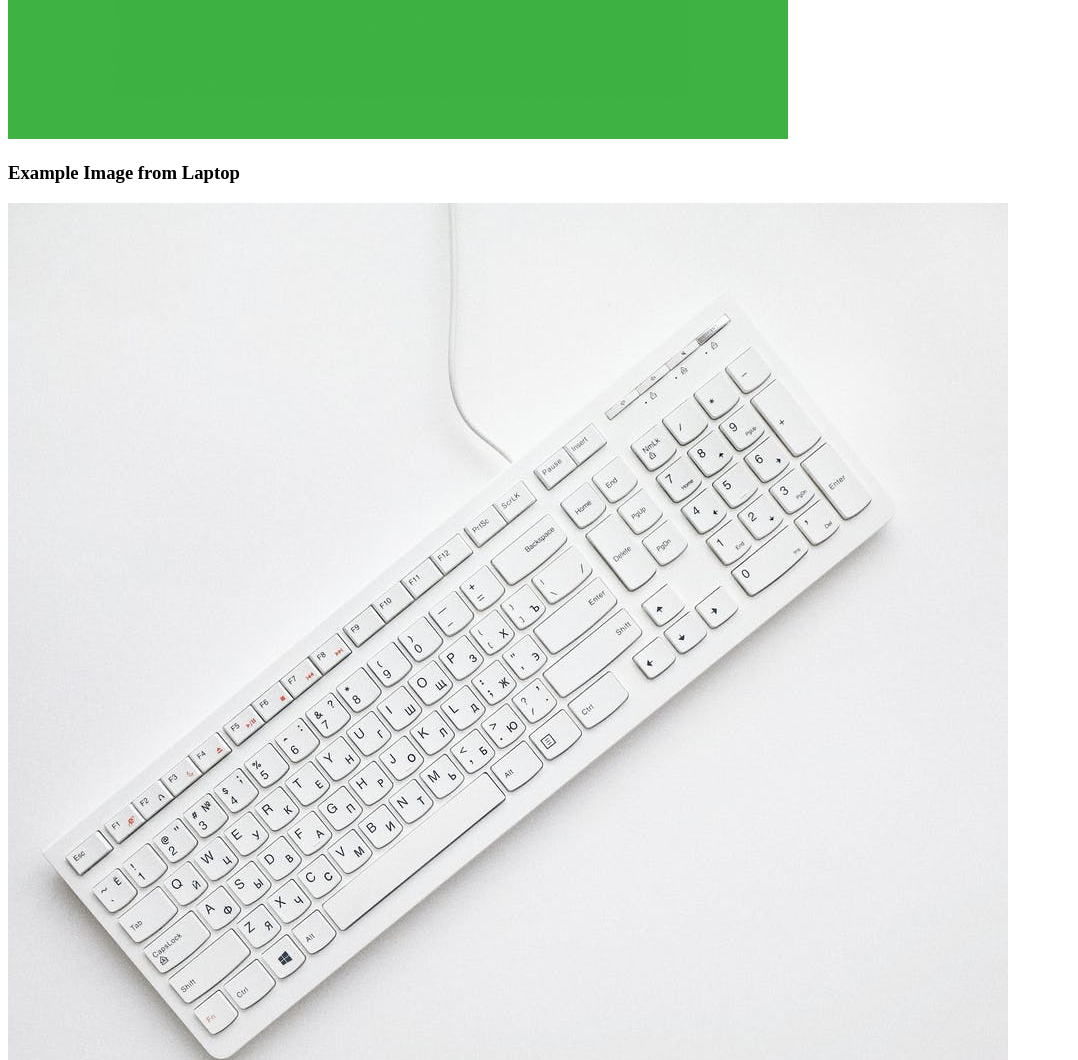
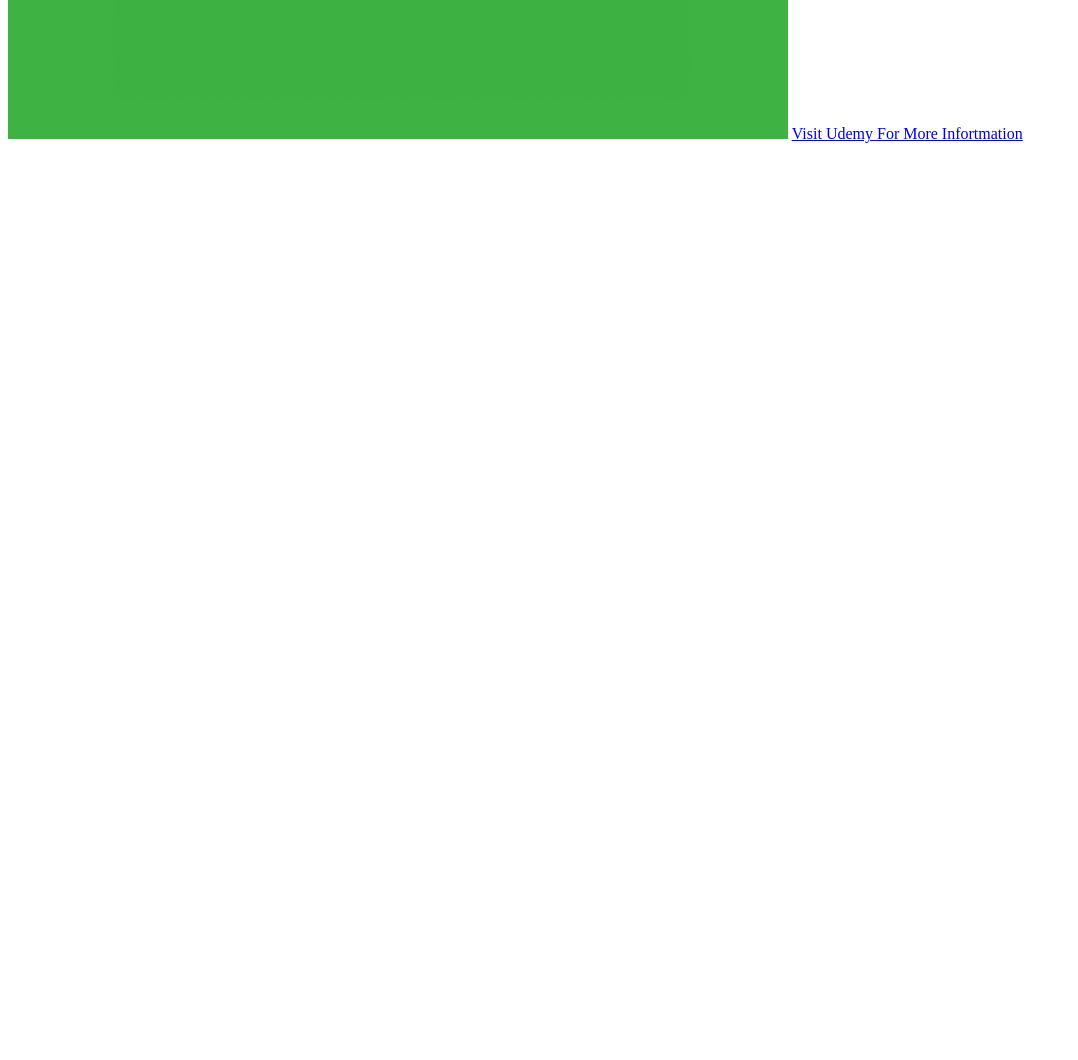
Before and after one commit to aaditya29/HTML-And-CSS-Portfolio, a plain HTML site: page HTML And CSS Basics Practice/index.html in a window 1280 px wide. Shown: the part 440-1500 px from the top of the page, without its empty margins (0-1078 px from the left). After the commit the page ends 800 px from the top, so only its background shows below. Drawn offline with Linux system fonts and the light colour scheme.

Commit message:
git commit

```diff
--- a/HTML And CSS Basics Practice/index.html
+++ b/HTML And CSS Basics Practice/index.html
@@ -8,11 +8,11 @@
     <title>document</title>
 </head>
 <body>
+    <!-- Udemy Image Trial -->
     <h3>Logo Of Udemy</h3>
     <img src="/HTML And CSS Basics Practice/images/udemy.png" alt="udemy logo">
-    <h3>Example Image from Laptop</h3>
-    <img src="/HTML And CSS Basics Practice/images/pexels-photo-1772123.png" alt="keyboard aesthetic"
-
+    <a href="http://udemy.com" target="_blank"> Visit Udemy For More Infortmation </a>
+    <!-- _blank	Opens the linked document in a new window or tab -->
 </body>
 
 
```
